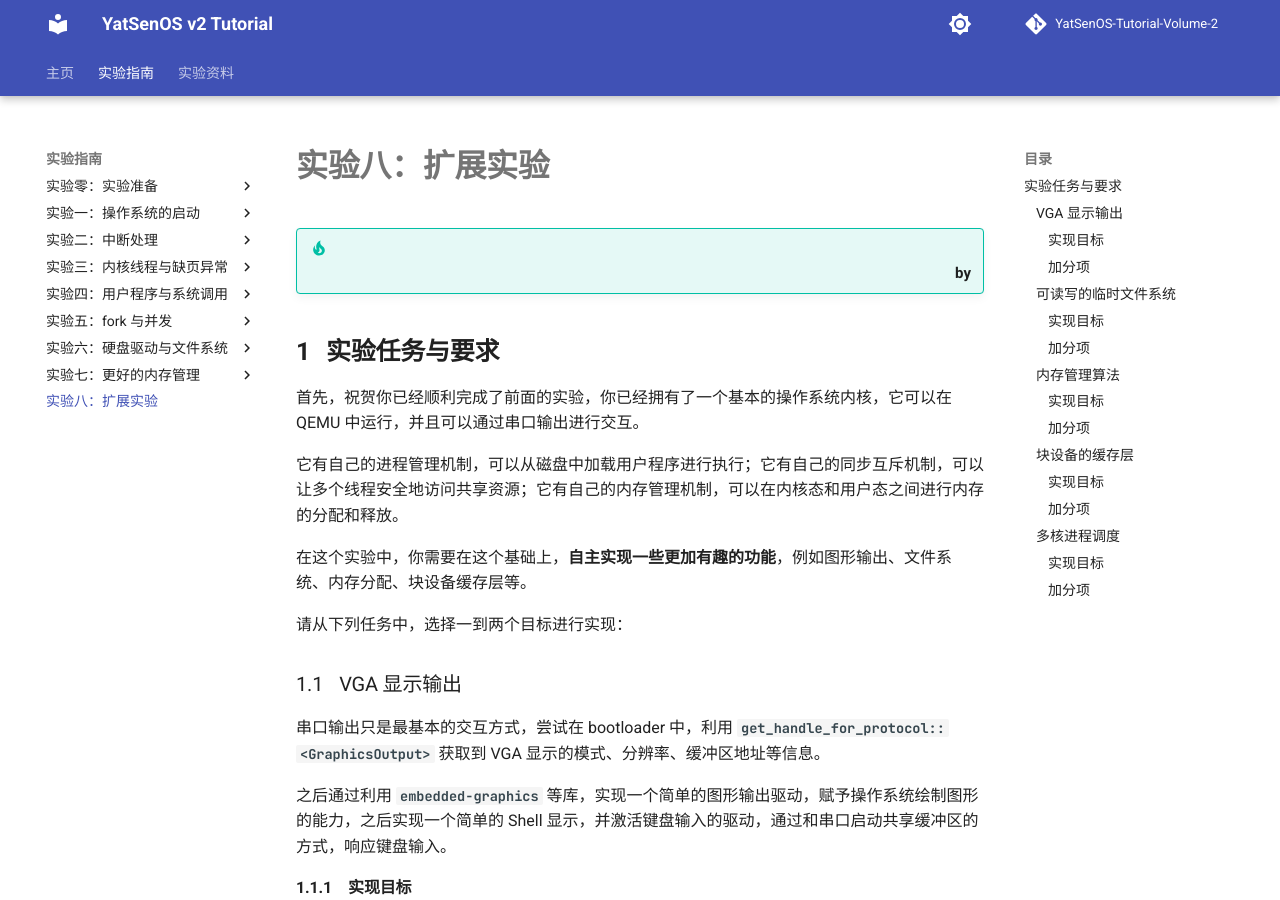
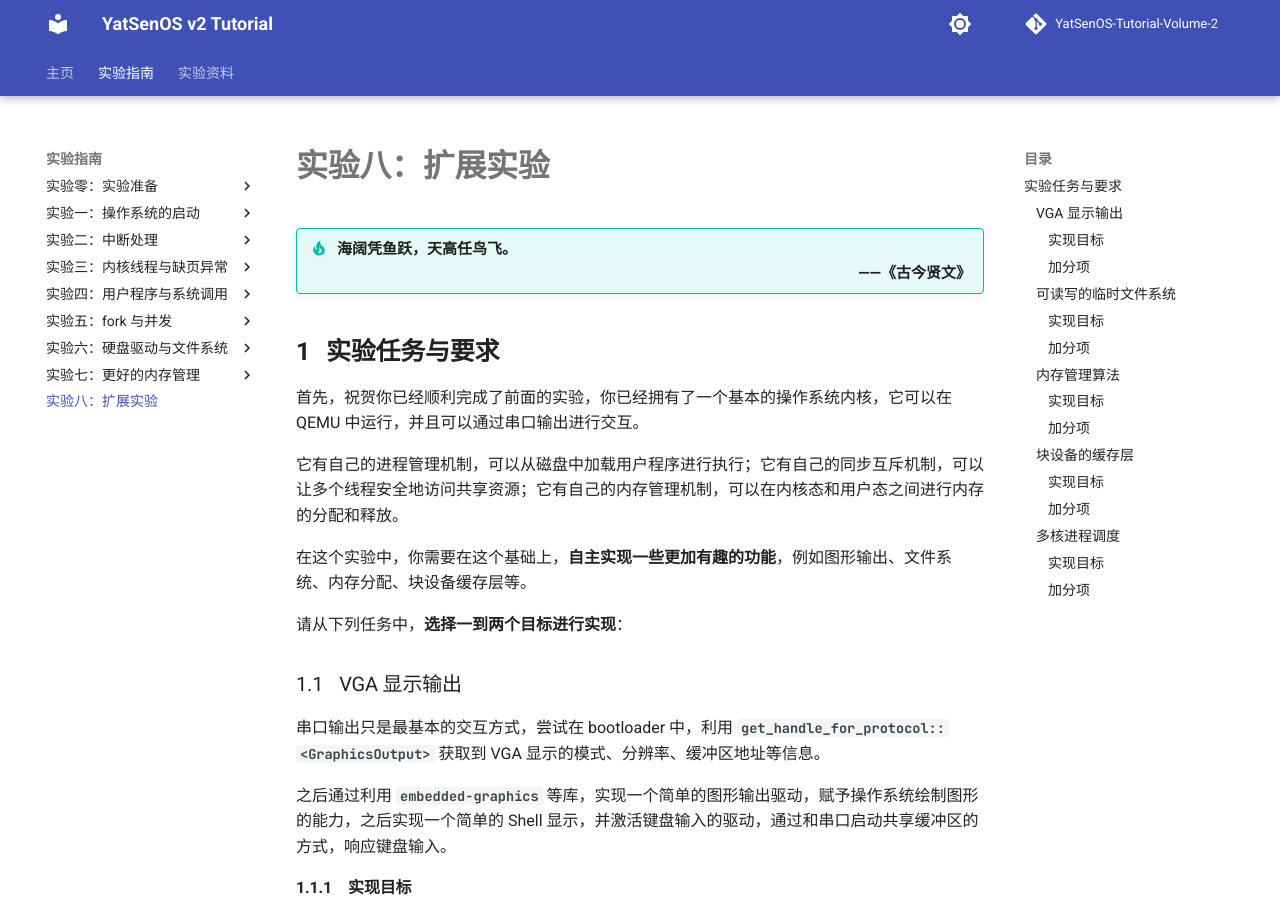
Before and after one commit to YatSenOS/YatSenOS-Tutorial-Volume-2, an MkDocs documentation site: the page built from docs/labs/0x08/index.md, in a window 1280 px wide and 900 px high. Built offline with MkDocs 1.6.1 and Material for MkDocs 9.7.7, drawn with Linux system fonts in a browser that asks for light colours; comment, search, counter and statistics services are not loaded.

Commit message:
wip(lab/8): add intro

```diff
--- a/docs/labs/0x08/index.md
+++ b/docs/labs/0x08/index.md
@@ -1,6 +1,6 @@
 # 实验八：扩展实验
 
-!!! tip "<br/>&nbsp;<span style="font-weight: bold; float: right">by</span>"
+!!! tip "海阔凭鱼跃，天高任鸟飞。<br/>&nbsp;<span style="font-weight: bold; float: right">——《古今贤文》</span>"
 
 ## 实验任务与要求
 
@@ -10,7 +10,7 @@
 
 在这个实验中，你需要在这个基础上，**自主实现一些更加有趣的功能**，例如图形输出、文件系统、内存分配、块设备缓存层等。
 
-请从下列任务中，选择一到两个目标进行实现：
+请从下列任务中，**选择一到两个目标进行实现**：
 
 ### VGA 显示输出
 
```
